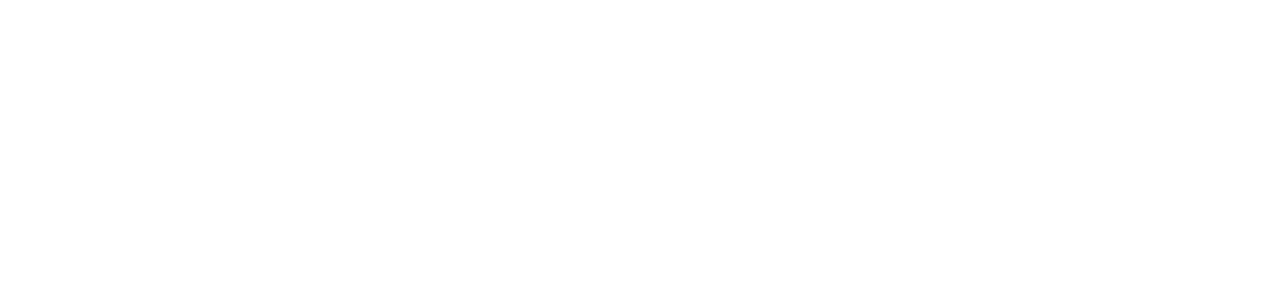
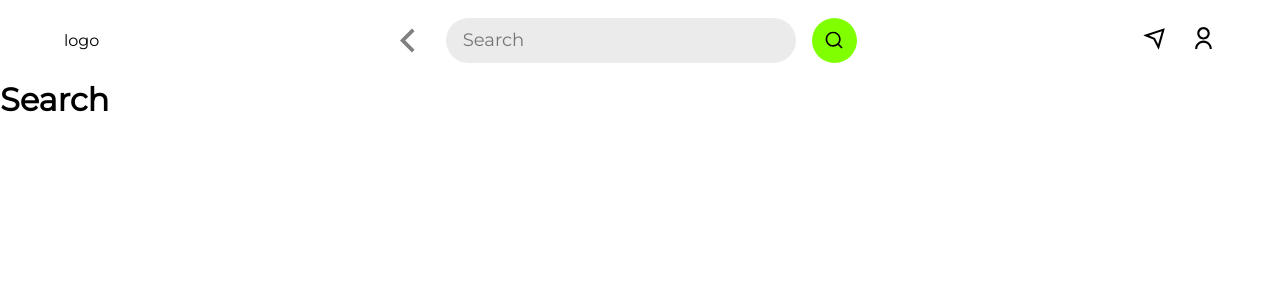
Before and after one commit to parmarraj999/beSocial, a React (Create React App) app in the folder frontend/: page /search in a window 1280 px wide. Before the commit this address had no page. Shown: the top 300 px of the page. Built offline with nearby package versions, Linux system fonts and the light colour scheme; a web font is replaced by a local one.

Commit message:
working on auth

```diff
--- a/frontend/src/App.js
+++ b/frontend/src/App.js
@@ -3,15 +3,17 @@
 import Welcome from "./layout/welcome/welcome";
 import Home from "./layout/home/home";
 import Nav from "./layout/nav/nav";
+import Search from "./layout/search/search";
 
 function App() {
 
   return (
     <div className="App">
       <BrowserRouter>
-      {/* <Nav/> */}
+      <Nav/>
         <Routes>
          <Route path="/" element={<Home/>} />
+         <Route path="/search" element={<Search/>}/>
         </Routes>
       </BrowserRouter>
     </div>
--- a/frontend/src/layout/home/home.js
+++ b/frontend/src/layout/home/home.js
@@ -10,7 +10,6 @@
   return (
     <div className='home-container' >
       {/* <Welcome/> */}
-      <Nav />
       <div className='nav4logo' >
         <div>logo</div>
         <div>
--- a/frontend/src/layout/nav/nav.css
+++ b/frontend/src/layout/nav/nav.css
@@ -57,6 +57,46 @@
     align-items: center;
     justify-content: center;
 }
+
+
+/* =========== search bar ========  */
+.search-bar-container,.search-bar-container2{
+    display: none;
+    gap: 1rem;
+    align-items: center;
+}
+.search-btn{
+    width: 45px;
+    height: 45px;
+    background: #80ff00;
+    display: flex;
+    align-items: center;
+    justify-content: center;
+    border-radius: 50%;
+    cursor: pointer;
+}
+.search-icon{
+    width: 20px;
+}
+.back-icon-nav,.back-icon-nav2{
+    width: 45px;
+    color: grey;
+    display: block;
+}
+.search-bar-nav,.search-bar-nav2{
+    width: 0px;
+    height: 45px;
+    background-color: rgb(235, 235, 235);
+    border: 1px solid transparent;
+    border-radius: 2rem;
+    padding: 0 1rem;
+    font-size: 18px;
+    display: block;
+}
+.search-bar-nav:hover{
+    border: 1px solid black;
+}
+
 @media screen and (max-width:765px) {
     .nav-container{
       display: none;
@@ -71,4 +111,11 @@
     .nav-icon{
         width: 30px;
     }
+    .search-bar-container2{
+        gap: .5rem;
+    }
+    .search-btn{
+        width: 50px;
+        height: 50px;
+    }
 }
--- a/frontend/src/layout/nav/nav.js
+++ b/frontend/src/layout/nav/nav.js
@@ -1,25 +1,197 @@
-import React from 'react'
+import React, { useEffect, useState } from 'react'
 import './nav.css'
+import { gsap } from "gsap"
+import { useLocation, useNavigate } from 'react-router';
+import { Link } from 'react-router-dom';
 
 function Nav() {
+
+  const [navPath, setNavPath] = useState("");
+
+  const navigate = useNavigate();
+
+  const location = useLocation();
+  const { pathname } = location;
+
+  useEffect(() => {
+    if (pathname === "/search") {
+
+      gsap.to(".search-bar-container", {
+        display: "flex",
+        delay: .8
+      })
+      gsap.to(".search-bar-nav", {
+        width: "350px",
+        duration: .4,
+        delay: 1
+      })
+      gsap.to(".upIconAnime", {
+        y: -20,
+        opacity: 0,
+        duration: .2,
+        stagger: .2,
+      })
+      gsap.fromTo(".back-btn", {
+        y: -20,
+        opacity: 0,
+        delay: 1.4
+      }, {
+        y: 0,
+        opacity: 1,
+        delay: 1.4
+      })
+      gsap.fromTo(".search-btn", {
+        y: -20,
+        opacity: 0,
+        delay: 1.6
+      }, {
+        y: 0,
+        opacity: 1,
+        delay: 1.6
+      })
+    }
+  })
+
+
+  const handleSearchClick = () => {
+    setNavPath("search")
+    // navigate("/search")
+  }
+
+  const backClick = () => {
+    gsap.to(".search-btn", {
+      y: -20,
+      opacity: 0,
+    })
+    gsap.to(".back-btn", {
+      y: -20,
+      opacity: 0,
+      delay: .2
+    })
+    gsap.to(".search-bar-nav", {
+      width: "0px",
+      duration: .3,
+      delay: .4
+    })
+
+
+    gsap.to(".search-bar-nav2", {
+      width: "0px",
+      duration: .5,
+      delay: .3
+    })
+    gsap.to(".search-bar-container", {
+      display: "none",
+      delay: .7
+    })
+    gsap.to(".upIconAnime", {
+      y: 0,
+      opacity: 1,
+      duration: .2,
+      delay: 1.4,
+      stagger: .2
+    })
+    gsap.to(".nav-mobile .nav-icon",{
+      y:0,
+      opacity:1,
+      stagger:.2,
+      delay: 1.5,
+      display:"flex"
+     })
+     gsap.to(".nav-mobile .add-icon",{
+      y:0,
+      opacity:1,
+      delay:2,
+      display:"flex"
+     })
+
+     gsap.to(".search-bar-container2",{
+      display:"none",
+      width:"100%",
+      delay: .8
+     })
+  }
+
+const handleMobileSearchClick = () => {
+   gsap.to(".nav-mobile .nav-icon",{
+    y:-20,
+    opacity:0,
+    duration:.2,
+    stagger:.1,
+    display:"none"
+   })
+
+   gsap.to(".nav-mobile .add-icon",{
+    y:-20,
+    opacity:0,
+    delay:.2,
+    display:"none"
+   })
+   gsap.to(".search-bar-container2",{
+    display:"flex",
+    width:"100%",
+    delay:.8
+   })
+   gsap.to(".search-bar-nav2",{
+    width:"70%",
+    duration:.6,
+    delay:1.8
+   })
+
+}
+
   return (
     <>
       <div className='nav-container' >
         <div className='nav-wrapper'>
           <div className='logo' >logo</div>
           <ul>
-            <div>
-              <svg className='nav-icon' xmlns="http://www.w3.org/2000/svg" viewBox="0 0 24 24" fill="currentColor"><path d="M21 20C21 20.5523 20.5523 21 20 21H4C3.44772 21 3 20.5523 3 20V9.48907C3 9.18048 3.14247 8.88917 3.38606 8.69972L11.3861 2.47749C11.7472 2.19663 12.2528 2.19663 12.6139 2.47749L20.6139 8.69972C20.8575 8.88917 21 9.18048 21 9.48907V20ZM19 19V9.97815L12 4.53371L5 9.97815V19H19Z"></path></svg>
+            <Link to="/" onClick={() => setNavPath("home")}>
+              {
+                pathname === "/" ?
+                  <svg className='nav-icon upIconAnime' xmlns="http://www.w3.org/2000/svg" viewBox="0 0 24 24" fill="currentColor"><path d="M21 20C21 20.5523 20.5523 21 20 21H4C3.44772 21 3 20.5523 3 20V9.48907C3 9.18048 3.14247 8.88917 3.38606 8.69972L11.3861 2.47749C11.7472 2.19663 12.2528 2.19663 12.6139 2.47749L20.6139 8.69972C20.8575 8.88917 21 9.18048 21 9.48907V20Z"></path></svg>
+                  :
+                  <svg className='nav-icon upIconAnime' xmlns="http://www.w3.org/2000/svg" viewBox="0 0 24 24" fill="currentColor"><path d="M21 20C21 20.5523 20.5523 21 20 21H4C3.44772 21 3 20.5523 3 20V9.48907C3 9.18048 3.14247 8.88917 3.38606 8.69972L11.3861 2.47749C11.7472 2.19663 12.2528 2.19663 12.6139 2.47749L20.6139 8.69972C20.8575 8.88917 21 9.18048 21 9.48907V20ZM19 19V9.97815L12 4.53371L5 9.97815V19H19Z"></path></svg>
+
+              }
+            </Link>
+            <Link to="/search" onClick={handleSearchClick}>
+              {
+                pathname === "/search" ?
+                  <svg className='nav-icon upIconAnime' xmlns="http://www.w3.org/2000/svg" viewBox="0 0 24 24" fill="currentColor"><path d="M18.031 16.6168L22.3137 20.8995L20.8995 22.3137L16.6168 18.031C15.0769 19.263 13.124 20 11 20C6.032 20 2 15.968 2 11C2 6.032 6.032 2 11 2C15.968 2 20 6.032 20 11C20 13.124 19.263 15.0769 18.031 16.6168Z"></path></svg>
+                  :
+                  <svg className='nav-icon upIconAnime' xmlns="http://www.w3.org/2000/svg" viewBox="0 0 24 24" fill="currentColor"><path d="M18.031 16.6168L22.3137 20.8995L20.8995 22.3137L16.6168 18.031C15.0769 19.263 13.124 20 11 20C6.032 20 2 15.968 2 11C2 6.032 6.032 2 11 2C15.968 2 20 6.032 20 11C20 13.124 19.263 15.0769 18.031 16.6168ZM16.0247 15.8748C17.2475 14.6146 18 12.8956 18 11C18 7.1325 14.8675 4 11 4C7.1325 4 4 7.1325 4 11C4 14.8675 7.1325 18 11 18C12.8956 18 14.6146 17.2475 15.8748 16.0247L16.0247 15.8748Z"></path></svg>
+              }
+            </Link>
+
+            <div className='search-bar-container' >
+              <div className='back-btn' onClick={backClick} >
+                <Link to="/">
+                  <svg className="back-icon-nav" xmlns="http://www.w3.org/2000/svg" viewBox="0 0 24 24" fill="currentColor"><path d="M10.8284 12.0007L15.7782 16.9504L14.364 18.3646L8 12.0007L14.364 5.63672L15.7782 7.05093L10.8284 12.0007Z"></path></svg>
+                </Link>
+              </div>
+              <input className='search-bar-nav' placeholder='Search' />
+              <div className='search-btn'>
+                <svg className='search-icon' xmlns="http://www.w3.org/2000/svg" viewBox="0 0 24 24" fill="currentColor"><path d="M18.031 16.6168L22.3137 20.8995L20.8995 22.3137L16.6168 18.031C15.0769 19.263 13.124 20 11 20C6.032 20 2 15.968 2 11C2 6.032 6.032 2 11 2C15.968 2 20 6.032 20 11C20 13.124 19.263 15.0769 18.031 16.6168ZM16.0247 15.8748C17.2475 14.6146 18 12.8956 18 11C18 7.1325 14.8675 4 11 4C7.1325 4 4 7.1325 4 11C4 14.8675 7.1325 18 11 18C12.8956 18 14.6146 17.2475 15.8748 16.0247L16.0247 15.8748Z"></path></svg>
+              </div>
             </div>
-            <div>
-              <svg className='nav-icon' xmlns="http://www.w3.org/2000/svg" viewBox="0 0 24 24" fill="currentColor"><path d="M18.031 16.6168L22.3137 20.8995L20.8995 22.3137L16.6168 18.031C15.0769 19.263 13.124 20 11 20C6.032 20 2 15.968 2 11C2 6.032 6.032 2 11 2C15.968 2 20 6.032 20 11C20 13.124 19.263 15.0769 18.031 16.6168ZM16.0247 15.8748C17.2475 14.6146 18 12.8956 18 11C18 7.1325 14.8675 4 11 4C7.1325 4 4 7.1325 4 11C4 14.8675 7.1325 18 11 18C12.8956 18 14.6146 17.2475 15.8748 16.0247L16.0247 15.8748Z"></path></svg>
-            </div>
-            <div>
-              <svg className='nav-icon' xmlns="http://www.w3.org/2000/svg" viewBox="0 0 24 24" fill="currentColor"><path d="M5 18H19V11.0314C19 7.14806 15.866 4 12 4C8.13401 4 5 7.14806 5 11.0314V18ZM12 2C16.9706 2 21 6.04348 21 11.0314V20H3V11.0314C3 6.04348 7.02944 2 12 2ZM9.5 21H14.5C14.5 22.3807 13.3807 23.5 12 23.5C10.6193 23.5 9.5 22.3807 9.5 21Z"></path></svg>
-            </div>
-            <div>
-              <svg className='nav-icon' xmlns="http://www.w3.org/2000/svg" viewBox="0 0 24 24" fill="currentColor"><path d="M12 1L21.5 6.5V17.5L12 23L2.5 17.5V6.5L12 1ZM12 3.311L4.5 7.65311V16.3469L12 20.689L19.5 16.3469V7.65311L12 3.311ZM12 16C9.79086 16 8 14.2091 8 12C8 9.79086 9.79086 8 12 8C14.2091 8 16 9.79086 16 12C16 14.2091 14.2091 16 12 16ZM12 14C13.1046 14 14 13.1046 14 12C14 10.8954 13.1046 10 12 10C10.8954 10 10 10.8954 10 12C10 13.1046 10.8954 14 12 14Z"></path></svg>
-            </div>
+
+            <Link to="/notificaton" onClick={() => setNavPath("notification")}>
+              {
+                pathname === "/notificaton" ?
+                  <svg className='nav-icon upIconAnime' xmlns="http://www.w3.org/2000/svg" viewBox="0 0 24 24" fill="currentColor"><path d="M12 2C16.9706 2 21 6.04348 21 11.0314V20H3V11.0314C3 6.04348 7.02944 2 12 2ZM9.5 21H14.5C14.5 22.3807 13.3807 23.5 12 23.5C10.6193 23.5 9.5 22.3807 9.5 21Z"></path></svg>
+                  :
+                  <svg className='nav-icon upIconAnime' xmlns="http://www.w3.org/2000/svg" viewBox="0 0 24 24" fill="currentColor"><path d="M5 18H19V11.0314C19 7.14806 15.866 4 12 4C8.13401 4 5 7.14806 5 11.0314V18ZM12 2C16.9706 2 21 6.04348 21 11.0314V20H3V11.0314C3 6.04348 7.02944 2 12 2ZM9.5 21H14.5C14.5 22.3807 13.3807 23.5 12 23.5C10.6193 23.5 9.5 22.3807 9.5 21Z"></path></svg>
+              }
+            </Link>
+            <Link to="/setting" onClick={() => setNavPath("setting")}>
+              {
+                navPath === "setting" ?
+                  <svg className='nav-icon upIconAnime' xmlns="http://www.w3.org/2000/svg" viewBox="0 0 24 24" fill="currentColor"><path d="M12 1L21.5 6.5V17.5L12 23L2.5 17.5V6.5L12 1ZM12 15C13.6569 15 15 13.6569 15 12C15 10.3431 13.6569 9 12 9C10.3431 9 9 10.3431 9 12C9 13.6569 10.3431 15 12 15Z"></path></svg>
+                  :
+                  <svg className='nav-icon upIconAnime' xmlns="http://www.w3.org/2000/svg" viewBox="0 0 24 24" fill="currentColor"><path d="M12 1L21.5 6.5V17.5L12 23L2.5 17.5V6.5L12 1ZM12 3.311L4.5 7.65311V16.3469L12 20.689L19.5 16.3469V7.65311L12 3.311ZM12 16C9.79086 16 8 14.2091 8 12C8 9.79086 9.79086 8 12 8C14.2091 8 16 9.79086 16 12C16 14.2091 14.2091 16 12 16ZM12 14C13.1046 14 14 13.1046 14 12C14 10.8954 13.1046 10 12 10C10.8954 10 10 10.8954 10 12C10 13.1046 10.8954 14 12 14Z"></path></svg>
+              }
+            </Link>
           </ul>
           <div className='profile-btns' >
             <div>
@@ -35,11 +207,23 @@
         <div>
           <svg className='nav-icon' xmlns="http://www.w3.org/2000/svg" viewBox="0 0 24 24" fill="currentColor"><path d="M21 20C21 20.5523 20.5523 21 20 21H4C3.44772 21 3 20.5523 3 20V9.48907C3 9.18048 3.14247 8.88917 3.38606 8.69972L11.3861 2.47749C11.7472 2.19663 12.2528 2.19663 12.6139 2.47749L20.6139 8.69972C20.8575 8.88917 21 9.18048 21 9.48907V20ZM19 19V9.97815L12 4.53371L5 9.97815V19H19Z"></path></svg>
         </div>
-        <div>
+        <Link onClick={handleMobileSearchClick} to="/search">
           <svg className='nav-icon' xmlns="http://www.w3.org/2000/svg" viewBox="0 0 24 24" fill="currentColor"><path d="M18.031 16.6168L22.3137 20.8995L20.8995 22.3137L16.6168 18.031C15.0769 19.263 13.124 20 11 20C6.032 20 2 15.968 2 11C2 6.032 6.032 2 11 2C15.968 2 20 6.032 20 11C20 13.124 19.263 15.0769 18.031 16.6168ZM16.0247 15.8748C17.2475 14.6146 18 12.8956 18 11C18 7.1325 14.8675 4 11 4C7.1325 4 4 7.1325 4 11C4 14.8675 7.1325 18 11 18C12.8956 18 14.6146 17.2475 15.8748 16.0247L16.0247 15.8748Z"></path></svg>
+        </Link>
+        <div className='search-bar-container2'  >
+          <div className='back-btn' onClick={backClick} >
+            <Link to="/">
+              <svg className="back-icon-nav2" xmlns="http://www.w3.org/2000/svg" viewBox="0 0 24 24" fill="currentColor"><path d="M10.8284 12.0007L15.7782 16.9504L14.364 18.3646L8 12.0007L14.364 5.63672L15.7782 7.05093L10.8284 12.0007Z"></path></svg>
+            </Link>
+          </div>
+          <input className='search-bar-nav2' placeholder='Search' />
+          <div className='search-btn'>
+            <svg className='search-icon' xmlns="http://www.w3.org/2000/svg" viewBox="0 0 24 24" fill="currentColor"><path d="M18.031 16.6168L22.3137 20.8995L20.8995 22.3137L16.6168 18.031C15.0769 19.263 13.124 20 11 20C6.032 20 2 15.968 2 11C2 6.032 6.032 2 11 2C15.968 2 20 6.032 20 11C20 13.124 19.263 15.0769 18.031 16.6168ZM16.0247 15.8748C17.2475 14.6146 18 12.8956 18 11C18 7.1325 14.8675 4 11 4C7.1325 4 4 7.1325 4 11C4 14.8675 7.1325 18 11 18C12.8956 18 14.6146 17.2475 15.8748 16.0247L16.0247 15.8748Z"></path></svg>
+          </div>
         </div>
-        <div className='add-icon'>
-        <svg className='nav-icon' style={{width:"40px"}} xmlns="http://www.w3.org/2000/svg" viewBox="0 0 24 24" fill="currentColor"><path d="M11 11V5H13V11H19V13H13V19H11V13H5V11H11Z"></path></svg>
+
+        <div className='add-icon '>
+          <svg className='nav-icon ' style={{ width: "40px" }} xmlns="http://www.w3.org/2000/svg" viewBox="0 0 24 24" fill="currentColor"><path d="M11 11V5H13V11H19V13H13V19H11V13H5V11H11Z"></path></svg>
         </div>
         <div>
           <svg className='nav-icon' xmlns="http://www.w3.org/2000/svg" viewBox="0 0 24 24" fill="currentColor"><path d="M4 22C4 17.5817 7.58172 14 12 14C16.4183 14 20 17.5817 20 22H18C18 18.6863 15.3137 16 12 16C8.68629 16 6 18.6863 6 22H4ZM12 13C8.685 13 6 10.315 6 7C6 3.685 8.685 1 12 1C15.315 1 18 3.685 18 7C18 10.315 15.315 13 12 13ZM12 11C14.21 11 16 9.21 16 7C16 4.79 14.21 3 12 3C9.79 3 8 4.79 8 7C8 9.21 9.79 11 12 11Z"></path></svg>
--- /dev/null
+++ b/frontend/src/layout/search/search.css
@@ -0,0 +1,4 @@
+.search-container{
+    width: 100%;
+    margin-top: 80px;
+}
--- /dev/null
+++ b/frontend/src/layout/search/search.js
@@ -0,0 +1,13 @@
+import React from 'react'
+import Nav from '../nav/nav'
+import "./search.css"
+
+function Search() {
+  return (
+    <div className='search-container'>
+      <h1>Search</h1>
+    </div>
+  )
+}
+
+export default Search
```
Also changed, not shown: frontend/src/layout/auth/auth.css (added, +14 -0 lines), frontend/src/layout/auth/auth.js (added, +14 -0 lines).
